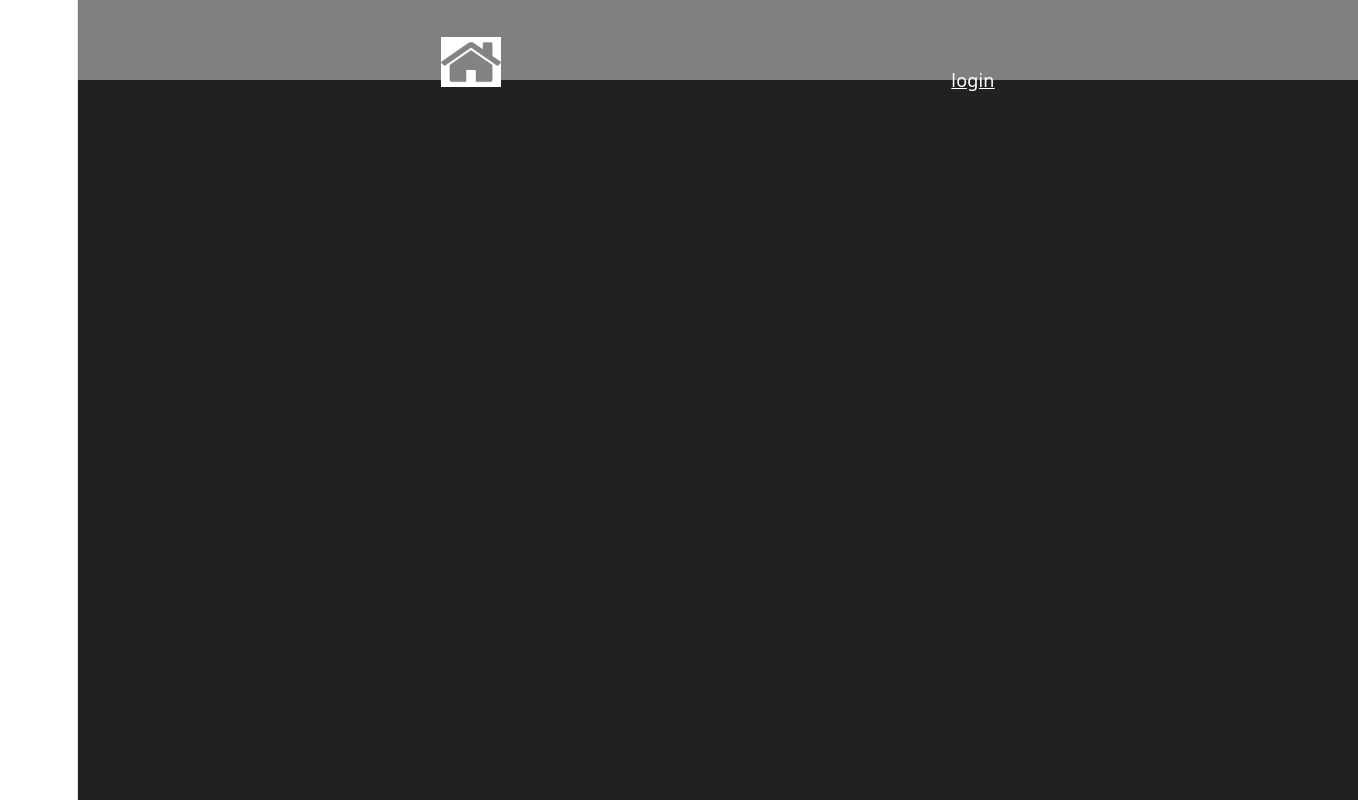
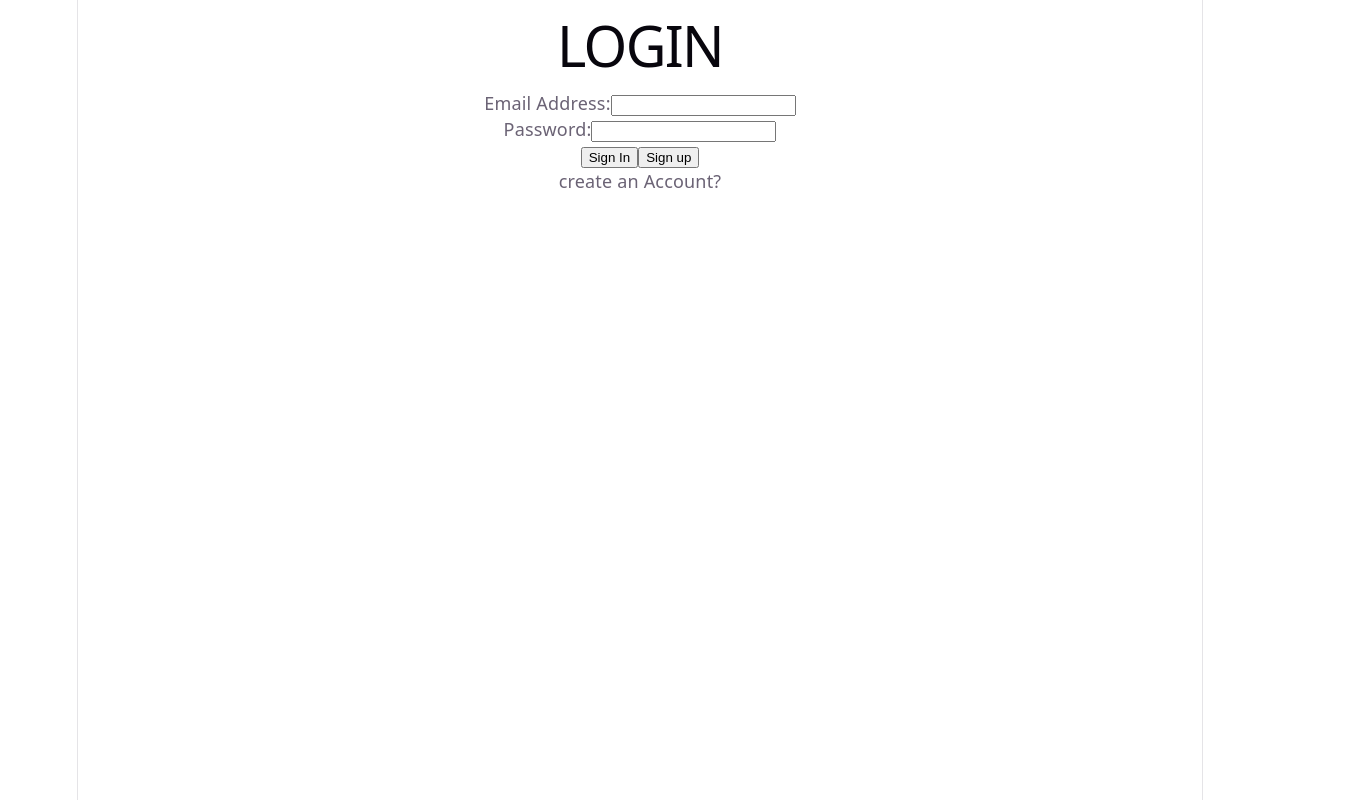
Before and after one commit to nokuphiwa02/Shopping-List-Project, a React (Vite) app: page / in a window 1280 px wide. Shown: the whole page, 1358 px wide, since content can reach past the window. Built offline with nearby package versions, Linux system fonts and the light colour scheme.

Commit message:
logn form

```diff
--- a/src/App.tsx
+++ b/src/App.tsx
@@ -1,11 +1,11 @@
 import React from 'react'
-import  { Navbar } from './components/Navbar/Navbar'
+import { LoginForm } from './components/LoginForm/loginform'
 
 export const App = () => {
   return (
     <div className=''>
 
-      <Navbar/>
+      < LoginForm />
 
     </div>
   )
--- /dev/null
+++ b/src/components/LoginForm/LoginForm.module.css
@@ -0,0 +1,13 @@
+.login-container {
+  height: 100vh;
+  display: flex;
+  justify-content: center;
+  align-items: center;
+  padding: 20px;
+}
+
+.login-card {
+  width: 100%;
+  padding: 55px 70px;
+  border-radius: 15px;
+}
--- /dev/null
+++ b/src/components/LoginForm/LoginForm.tsx
@@ -0,0 +1,35 @@
+import styles from './LoginForm.module.css'
+
+export const LoginForm = () => {
+  return (
+<div className={styles.loginContainer}>
+      <div className="login-card">
+
+        <h1>LOGIN</h1>
+
+        <div className="form-group">
+          <label>Email Address:</label>
+          <input type="email" />
+        </div>
+
+        <div className="form-group">
+          <label>Password:</label>
+          <input type="password" />
+        </div>
+
+        <button className="login-button">
+          Sign In
+        </button>
+
+        <button className="register-button">
+           Sign up
+        </button>
+
+        <p className="account-text">
+          create an Account?
+        </p>
+
+      </div>
+    </div>
+  );
+};
```
